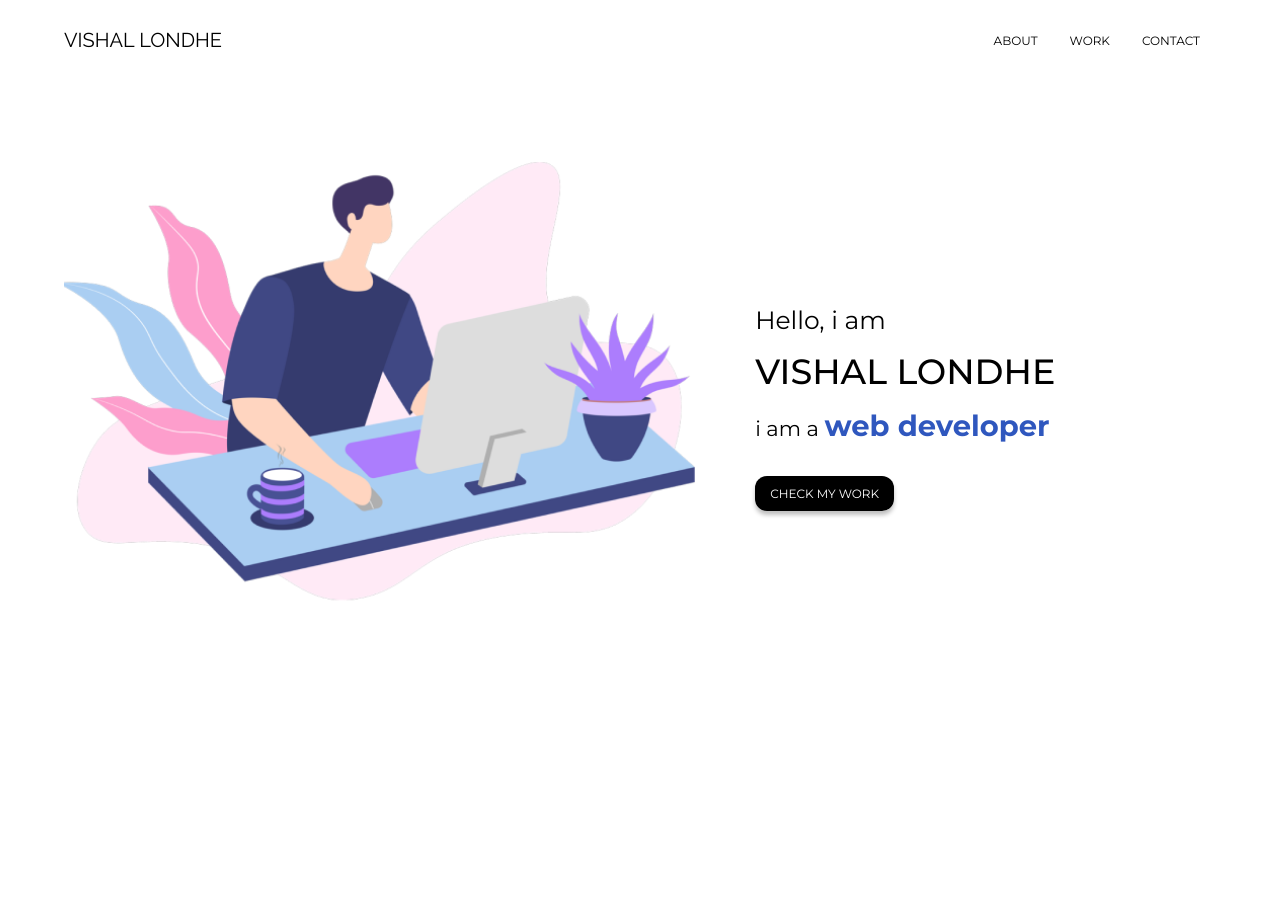
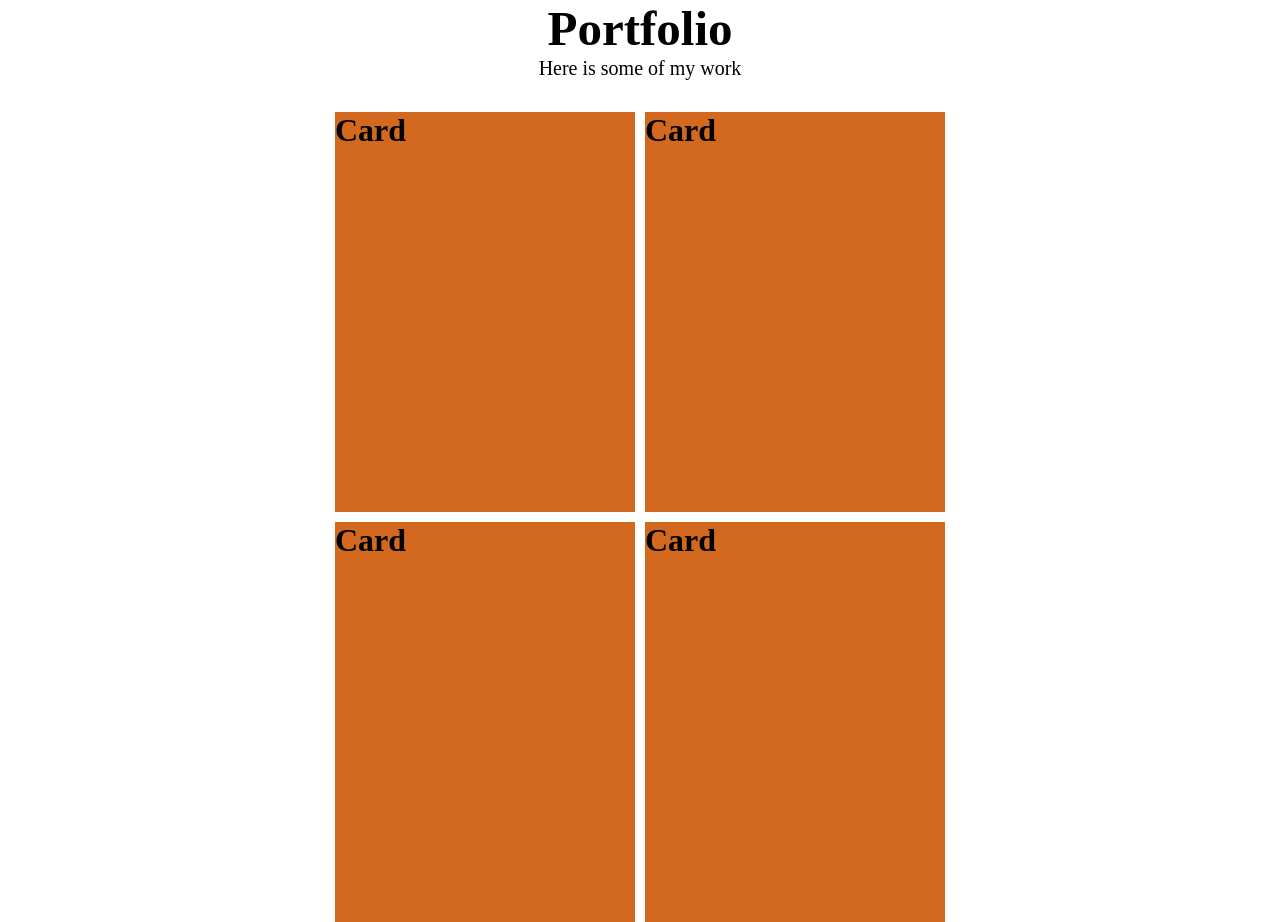
Before and after one commit to vishallondhe48/portfolio, a React (Create React App) app: page / in a window 1280 px wide. Before the commit the page ends 800 px from the top, so only its background shows below. Built offline with nearby package versions, Linux system fonts and the light colour scheme.

Commit message:
added layout of portfolio/work page

```diff
--- a/src/App.js
+++ b/src/App.js
@@ -1,12 +1,11 @@
 import './App.scss';
-import Nav from './components/Nav'
 import LandingPage from './pages/LandingPage'
+import Portfolio from './pages/Portfolio'
 
 function App() {
   return (
     <div className='App'>
-      <Nav />
-      <LandingPage />
+      <Portfolio />
     </div>
   );
 }
--- /dev/null
+++ b/src/components/Card.js
@@ -0,0 +1,13 @@
+import React from 'react'
+import './Card.scss'
+
+const Card = () => {
+    return (
+        <div className='card'>
+
+            <h1>Card</h1>
+        </div>
+    )
+}
+
+export default Card
--- /dev/null
+++ b/src/components/Card.scss
@@ -0,0 +1,6 @@
+.card{
+    width:300px ;
+    height: 400px;
+    background: chocolate;
+
+}
--- a/src/components/Nav.scss
+++ b/src/components/Nav.scss
@@ -2,7 +2,7 @@
 .nav-wrapper{
     position: fixed;
     top: 0;
-    width: 90%;
+    width: 80%;
     nav{
 
         display: flex;
--- a/src/pages/LandingPage.js
+++ b/src/pages/LandingPage.js
@@ -1,10 +1,11 @@
 import React from 'react'
 import HeaderBody from '../components/HeaderBody'
+import Nav from '../components/Nav'
 
 const LandingPage = () => {
     return (
         <div className='LandingPage'>
-
+            <Nav />
             <HeaderBody />
         </div>
     )
--- /dev/null
+++ b/src/pages/Portfolio.js
@@ -0,0 +1,22 @@
+import React from 'react'
+import './Portfolio.scss'
+import Card from '../components/Card'
+
+const Portfolio = () => {
+    return (
+        <>
+            <div className='portfolio'>
+                <h1 className='title'>Portfolio</h1>
+                <p className='subtitle'>Here is some of my work</p>
+                <div className="card-container">
+                    <Card className='card' />
+                    <Card className='card' />
+                    <Card className='card' />
+                    <Card className='card' />
+                </div>
+            </div>
+        </>
+    )
+}
+
+export default Portfolio
--- /dev/null
+++ b/src/pages/Portfolio.scss
@@ -0,0 +1,21 @@
+.portfolio{
+    min-height: 100vh;
+    display: flex;
+    flex-direction: column;
+    align-items: center;
+    .title{
+        font-size: 49px;
+    }
+    .subtitle{
+        font-size: 20px;
+    }
+    .card-container{
+        margin-top: 2rem;
+        display: grid;
+        grid-template-columns: repeat(2,auto);
+        grid-gap:10px;
+        @media( max-width:576px){
+            grid-template-columns: repeat(1,auto);
+        }
+    }
+}
--- a/src/variables.scss
+++ b/src/variables.scss
@@ -6,5 +6,5 @@ $bp-xlg:1800px;
 
 
 @mixin container{
-    margin: 0 5vw;
+    margin: 0 10vw;
 }
```
Also changed, not shown: src/pages/Mywork.js (added, +17 -0 lines), 2 other files (tests, documents, lock files or other folders).
